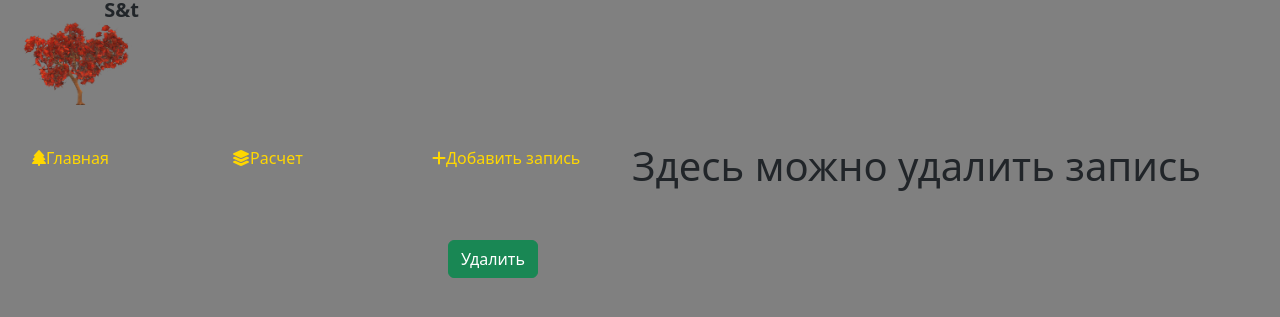
After one commit to Evgen2325/pythonProject-First_Django_project, a Django app: page /bills/1/delete in a window 1280 px wide. The commit adds this page. Shown: the top 317 px of the page. Run offline with Django 4.2, Linux system fonts and the light colour scheme; data comes from the database, SQL or seed files in the repository; both versions use the stored data as it was after the commit; some libraries are stand-ins or nearby versions.

Commit message:
added functions change and delete, function delete almost done, function change completed

```diff
--- a/myapp/bill/models.py
+++ b/myapp/bill/models.py
@@ -4,10 +4,13 @@ from django.db import models
 class Bills(models.Model):
     title = models.CharField('Название', max_length=50)
     price = models.IntegerField('Цена', default=0)
-    date = models.DateTimeField('Дата')
+    date = models.DateField('Дата')
 
     def __str__(self):
-        return f' {self.title}           {self.price}р.           {self.date}'
+        return f'{self.date:%Y-%m-%d}{self.price:->30}р.{self.title:->30}'
+
+    def get_absolute_url(self):
+        return f'/bills/{self.id}'
 
     class Meta:
         verbose_name = 'Расчёт'
--- a/myapp/bill/static/bill/css/bill.css
+++ b/myapp/bill/static/bill/css/bill.css
@@ -2,14 +2,11 @@ body {
     background: grey;
 }
 aside a {
-    float: left;
     background: grey;
     text-decoration: none;
-    width: 20%;
-    padding: 2.5%;
-    height: 10vh;
     color: gold;
-    border-top: 2px solid gold;
+    float: left;
+    width: 200px;
 }
 
 aside img {
@@ -38,7 +35,7 @@ aside ul li:hover, aside ul a:hover {
 }
 
 form {
-    margin-left: 30%;
+    margin-left: 35%;
     width: 500px;
     margin-top: 50px;
 }
--- /dev/null
+++ b/myapp/bill/templates/bill/bills-delete.html
@@ -0,0 +1,15 @@
+{% extends 'bill/layout.html' %}
+
+{% block title %}Здесь можно удалить запись{% endblock %}
+
+<body>
+{% block content %}
+    <div class="features">
+        <h1>Здесь можно удалить запись</h1>
+        <form method="post">
+            {% csrf_token %}
+            <button class="btn btn-success" type="submit">Удалить</button>
+        </form>
+    </div>
+{% endblock %}
+</body>
--- a/myapp/bill/templates/bill/bills.html
+++ b/myapp/bill/templates/bill/bills.html
@@ -7,8 +7,9 @@
     <div class="features">
         <h1>Расчет</h1>
         {% for el in bill %}
-            <div class="alert">
-                <h3>{{ el }}</h3>
+            <div>
+                <h3>{{ el }}<a href="{% url 'bill-details' el.id %}"><button class="btn btn-success">Детали
+                </button></a></h3>
             </div>
         {% endfor %}
     </div>
--- a/myapp/bill/templates/bill/layout.html
+++ b/myapp/bill/templates/bill/layout.html
@@ -14,18 +14,15 @@
     <aside>
         <img src="{% static 'bill/img/tree.png' %}" alt="Лого">
         <span class='logo'>S&t</span>
+        <ul>
+            <a href="{% url 'home' %}"><li><i class="fa-solid fa-tree"></i></i>Главная</li></a>
+            <a href="{% url 'about' %}"><li><i class="fa-solid fa-layer-group"></i>Расчет</li></a>
+            <a href="{% url 'create' %}"><li><i class="fa-solid fa-plus"></i>Добавить запись</li></a>
+        </ul>
         <main>
         {% block content %}
         {% endblock %}
         </main>
-        <ul>
-            <a href="{% url 'home' %}"><li><i class="fa-solid fa-tree"></i></i>Главная</li></a>
-            <a href="{% url 'about' %}"><li><i class="fa-solid fa-layer-group"></i>Расчет</li></a>
-            <a href=""><li><i class="fa-regular fa-calendar-days"></i>Итого за период</li></a>
-            <a href=""><li><i class="fa-solid fa-address-book"></i>Контакты</li></a>
-            <a href="{% url 'create' %}"><li><button class="btn"></button><i class="fa-solid fa-plus">
-            </i>Добавить запись</li></a>
-        </ul>
     </aside>
 </body>
 </html>
--- a/myapp/bill/urls.py
+++ b/myapp/bill/urls.py
@@ -5,5 +5,8 @@ from . import views
 urlpatterns = [
     path('', views.index, name='home'),
     path('bills', views.bills, name='about'),
-    path('create', views.create, name='create')
+    path('create', views.create, name='create'),
+    path('bills/<int:pk>', views.BillsDetailView.as_view(), name='bill-details'),
+    path('bills/<int:pk>/update', views.BillsUpdateView.as_view(), name='bill-update'),
+    path('bills/<int:pk>/delete', views.BillsDeleteView.as_view(), name='bill-delete')
 ]
--- a/myapp/bill/views.py
+++ b/myapp/bill/views.py
@@ -1,14 +1,33 @@
-from django.shortcuts import render
+from django.shortcuts import render, redirect
 from .models import Bills
 from .forms import BillsForm
+from django.views.generic import DetailView, UpdateView, DeleteView
 
 
 def index(request):
     return render(request, 'bill/index.html')
 
 
+class BillsDetailView(DetailView):
+    model = Bills
+    template_name = 'bill/details_view.html'
+    context_object_name = 'all_bills'
+
+
+class BillsUpdateView(UpdateView):
+    model = Bills
+    template_name = 'bill/create.html'
+
+    form_class = BillsForm
+
+
+class BillsDeleteView(DetailView):
+    model = Bills
+    template_name = 'bill/bills-delete.html'
+
+
 def bills(request):
-    bill = Bills.objects.all()
+    bill = Bills.objects.order_by('date')
     return render(request, 'bill/bills.html', {'bill': bill})
 
 
@@ -18,7 +37,7 @@ def create(request):
         form = BillsForm(request.POST)
         if form.is_valid():
             form.save()
-            #return redirect('bill/bills') not work
+            return redirect('create')
         else:
             error = 'Некорректные данные'
 
```
Also changed, not shown: myapp/bill/templates/bill/details_view.html (added, +11 -0 lines), myapp/db.sqlite3.
